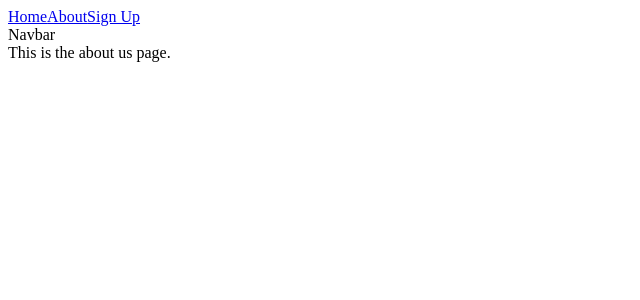
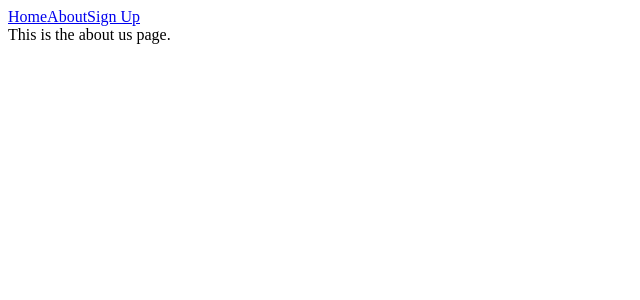
Before and after one commit to aidenwaring/equipped-frontend, a React (Create React App) app: page /about in a window 1280 px wide. Shown: the top 300 px of the page, without its empty margins (0-640 px from the left). Built offline with nearby package versions, Linux system fonts and the light colour scheme.

Commit message:
Moved nav BrowserRouter content to Navbar Component

```diff
--- a/src/App.jsx
+++ b/src/App.jsx
@@ -10,11 +10,7 @@ const App = () => {
   return (
     <div >
       <BrowserRouter>
-        <nav>
-          <Link to='/'>Home</Link>
-          <Link to='/about'>About</Link>
-          <Link to='/signup'>Sign Up</Link>
-        </nav>
+
         <Navbar />
         <Route exact path='/' component={HomeView} />
         <Route exact path='/about' component={About} />
--- a/src/components/Navbar.jsx
+++ b/src/components/Navbar.jsx
@@ -4,7 +4,9 @@ import { Link } from 'react-router-dom'
 export default function Navbar() {
     return (
         <nav>
-            Navbar
+          <Link to='/'>Home</Link>
+          <Link to='/about'>About</Link>
+          <Link to='/signup'>Sign Up</Link>
         </nav>
     )
 }
```
